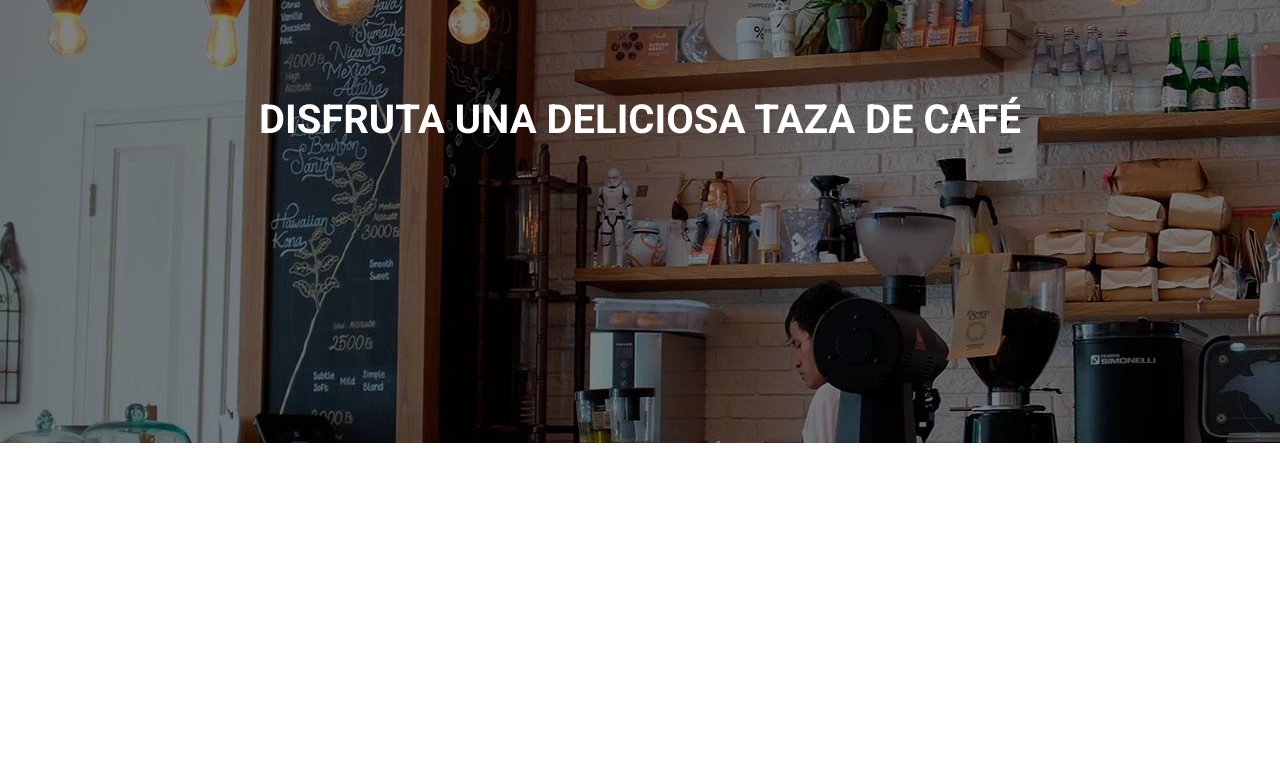
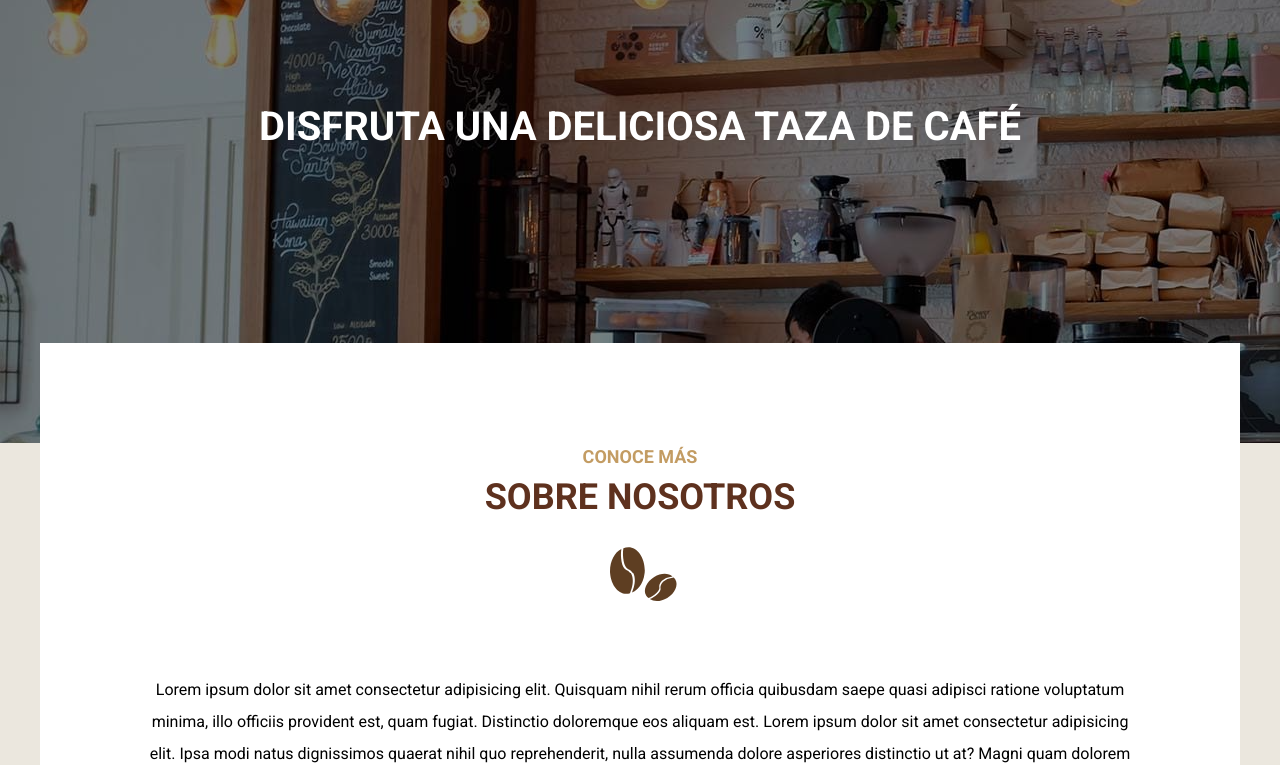
Before and after one commit to Fachu2989/Cafeteria_saas, a website: page index.html in a window 1280 px wide. Shown: the part 257-1022 px from the top of the page. Before the commit the page ends 800 px from the top, so only its background shows below. Drawn offline with Linux system fonts and the light colour scheme.

Commit message:
contenido principal

```diff
--- a/gulpfile.js
+++ b/gulpfile.js
@@ -50,4 +50,4 @@ exports.dev=dev;
 exports.imagenes=imagenes;
 exports.versionwebp=versionwebp;
 exports.versionavif=versionavif;
-exports.default=series(imagenes,versionwebp,versionavif,css,dev);
+exports.default=series(imagenes,css,dev);
--- a/index.html
+++ b/index.html
@@ -33,8 +33,12 @@
         </div>
     </header>
 
-    <main>
+    <main class="contenedor contenido-principal text-center">
+        <h2><span>Conoce más</span> sobre nosotros</h2>
 
+        <p>Lorem ipsum dolor sit amet consectetur adipisicing elit. Quisquam nihil rerum officia quibusdam saepe quasi adipisci ratione voluptatum minima, illo officiis provident est, quam fugiat. Distinctio doloremque eos aliquam est.
+        Lorem ipsum dolor sit amet consectetur adipisicing elit. Ipsa modi natus dignissimos quaerat nihil quo reprehenderit, nulla assumenda dolore asperiores distinctio ut at? Magni quam dolorem dicta aspernatur velit qui?
+        </p>
     </main>
 </body>
 </html>
--- a/src/scss/app.scss
+++ b/src/scss/app.scss
@@ -1,2 +1,3 @@
 @use "base";
 @use "header";
+@use "inicio";
--- a/src/scss/base/_globales.scss
+++ b/src/scss/base/_globales.scss
@@ -8,12 +8,14 @@ html {
     box-sizing: inherit;
 }
 body {
-    font-family: v.$fuente_principal;
+    font-family: v.$fuentePrincipal;
     font-size: 1.6rem;
+    background-color: v.$cafeClaro;
 }
 p{
     color: v.$negro;
-    font-size: 2rem;
+    font-size: 1.6rem;
+    line-height: 2;
 }
 .contenedor{
     width: 95%;
@@ -28,15 +30,3 @@ img{
     max-width: 100%;
     display: block;
 }
-h1,h2,h3{
-    margin: 0 0 v.$separacion 0;
-}
-h1{
-    font-size: 4rem;
-}
-h2{
-    font-size: 3.6rem;
-}
-h3{
-    font-size: 3.2rem;
-}
--- a/src/scss/base/_index.scss
+++ b/src/scss/base/_index.scss
@@ -2,3 +2,5 @@
 @forward "variables";
 @forward "globales";
 @forward "utilidades";
+@forward "tipografia";
+@forward "mixins";
--- /dev/null
+++ b/src/scss/base/_tipografia.scss
@@ -0,0 +1,36 @@
+@use "variables" as v;
+
+
+h1,h2,h3{
+    font-family: v.$fuentePrincipal;
+    margin: 0 0 v.$separacion 0;
+    text-transform: uppercase;
+    text-align: center;
+    line-height: 1.5;
+}
+h1{
+    font-size: 4rem;
+}
+h2{
+    font-size: 3.6rem;
+    color: v.$primario;
+
+    span{
+        color: v.$secundario;
+        font-size: 1.8rem;
+        display: block;
+    }
+
+    &::after{
+        content: "";
+        display: block;
+        width: 10rem;
+        height: 10rem;
+        margin: 0 auto;
+        background-image: url(../img/cafe.svg);
+        background-size: 10rem;
+    }
+}
+h3{
+    font-size: 3.2rem;
+}
--- a/src/scss/base/_variables.scss
+++ b/src/scss/base/_variables.scss
@@ -1,5 +1,5 @@
 // Fuentes
-$fuente_principal:'Roboto', sans-serif;
+$fuentePrincipal:'Roboto', sans-serif;
 
 // Media Queries
 $telefono:480px;
--- /dev/null
+++ b/src/scss/inicio/_contenido.scss
@@ -0,0 +1,12 @@
+@use "base/variables" as v;
+@use "base/mixins" as m;
+
+.contenido-principal{
+    background-color: v.$blanco;
+    padding: 5rem 2rem;
+    @include m.tablet {
+        padding: 10rem;
+        margin-top: -10rem;
+        position: relative;
+    }
+}
--- /dev/null
+++ b/src/scss/inicio/_index.scss
@@ -0,0 +1 @@
+@forward "contenido"
```
Also changed, not shown: build/css/app.css.
